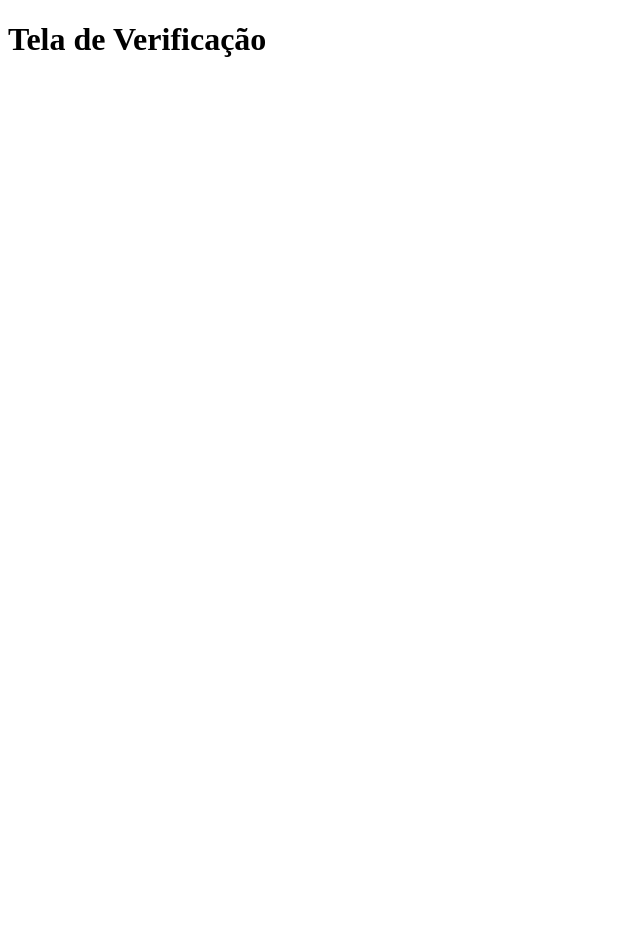
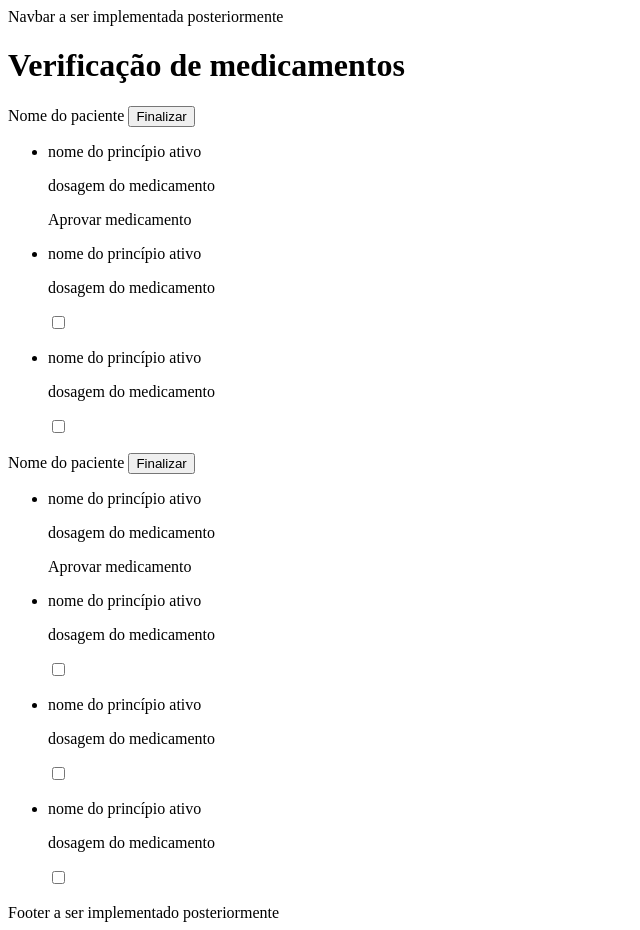
Before and after one commit to Inteli-College/2025-1A-T12-EC05-G01, a Python web app: template src/software/app/templates/verificacao.html in a window 1280 px wide. Shown: the whole page, without its empty margins (0-640 px from the left). Before the commit the page ends 57 px from the top, so only its background shows below. Run offline with Jinja, Linux system fonts and the light colour scheme; the template is opened without the code that fills it, so the values that code supplies are empty.

Commit message:
feat: adiciona estrutura html da tela de verificação de medicamentos

```diff
--- a/src/software/app/templates/prescricoes.html
+++ b/src/software/app/templates/prescricoes.html
@@ -20,7 +20,7 @@
                 <span>A prescrição está adequada?</span>
                 <div class="botoes-prescricao">
                     <button>Aprovar</button>
-                    <button>Adicionar ressalva</button>
+                    <button onclick="window.location.href='/verificacao'">Aprovar com ressalva</button>
                 </div>
             </div>
         </div>
@@ -34,7 +34,7 @@
                 <span>A prescrição está adequada?</span>
                 <div class="botoes-prescricao">
                     <button>Aprovar</button>
-                    <button>Adicionar ressalva</button>
+                    <button onclick="window.location.href='/verificacao'">Aprovar com ressalva</button>
                 </div>
             </div>
         </div>
--- a/src/software/app/templates/verificacao.html
+++ b/src/software/app/templates/verificacao.html
@@ -6,6 +6,79 @@
     <title>Verificação</title>
 </head>
 <body>
-    <h1>Tela de Verificação</h1>
+    <nav>Navbar a ser implementada posteriormente</nav>
+    <h1>Verificação de medicamentos</h1>
+
+    <section class="prescricoes">
+        <div class="card-prescricao">
+            <div class="infos-card-prescricao">
+                <div class="infos-card-prescricao">
+                    <span>Nome do paciente</span>
+                    <button>Finalizar</button>
+
+                </div>
+
+                <div class="interacao-card-prescricao">
+                    <ul>
+                        <li>
+                            <p>nome do princípio ativo</p>
+                            <p>dosagem do medicamento</p>
+                            <p>Aprovar medicamento</p>
+                        </li>
+                        <li>
+                            <p>nome do princípio ativo</p>
+                            <p>dosagem do medicamento</p>
+                            <input type="checkbox" />
+                        </li>
+
+                        <li>
+                            <p>nome do princípio ativo</p>
+                            <p>dosagem do medicamento</p>
+                            <input type="checkbox" />
+                        </li>
+                    </ul>
+                </div>
+            </div>
+        </div>
+
+        <div class="card-prescricao">
+            <div class="infos-card-prescricao">
+                <div class="infos-card-prescricao">
+                    <span>Nome do paciente</span>
+                    <button>Finalizar</button>
+
+                </div>
+
+                <div class="interacao-card-prescricao">
+                    <ul>
+                        <li>
+                            <p>nome do princípio ativo</p>
+                            <p>dosagem do medicamento</p>
+                            <p>Aprovar medicamento</p>
+                        </li>
+                        <li>
+                            <p>nome do princípio ativo</p>
+                            <p>dosagem do medicamento</p>
+                            <input type="checkbox" />
+                        </li>
+
+                        <li>
+                            <p>nome do princípio ativo</p>
+                            <p>dosagem do medicamento</p>
+                            <input type="checkbox" />
+                        </li>
+
+                        <li>
+                            <p>nome do princípio ativo</p>
+                            <p>dosagem do medicamento</p>
+                            <input type="checkbox" />
+                        </li>
+                    </ul>
+                </div>
+            </div>
+        </div>
+    </section>
+
+    <footer>Footer a ser implementado posteriormente</footer>
 </body>
 </html>
```
